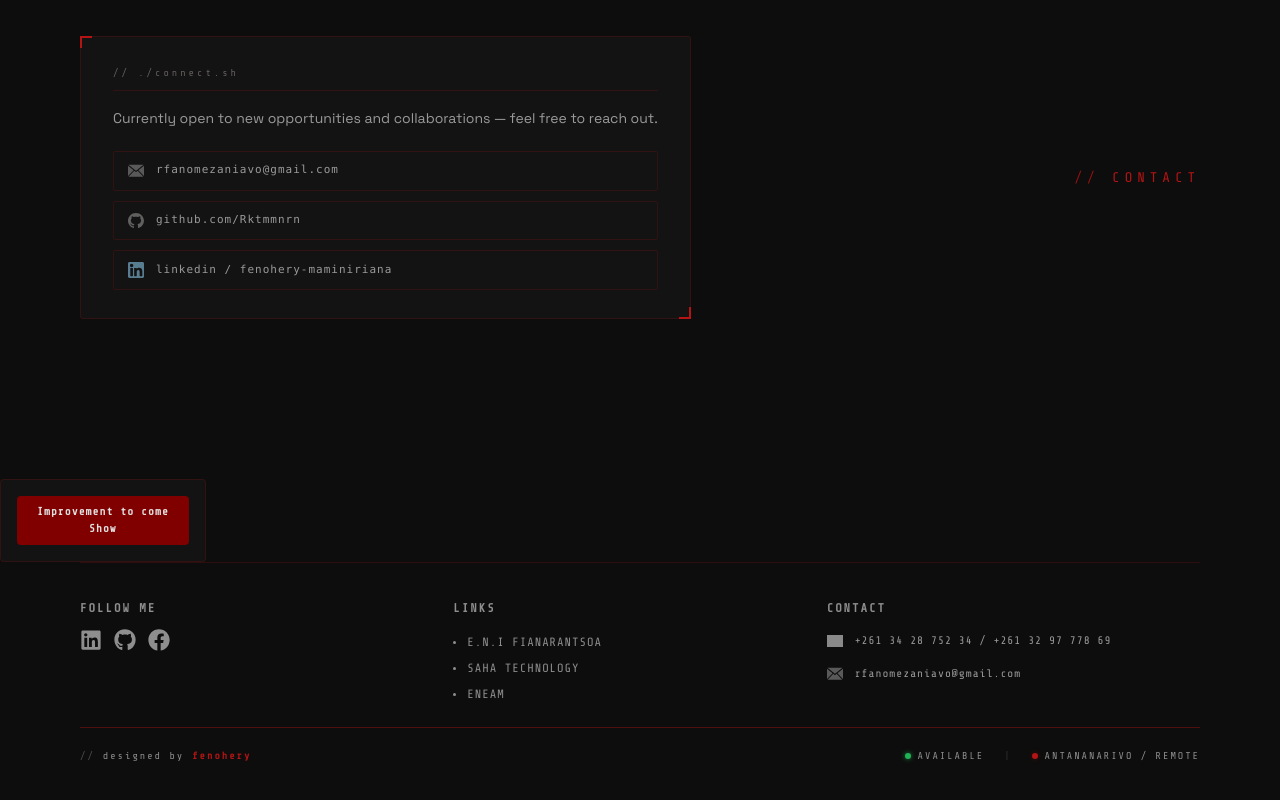
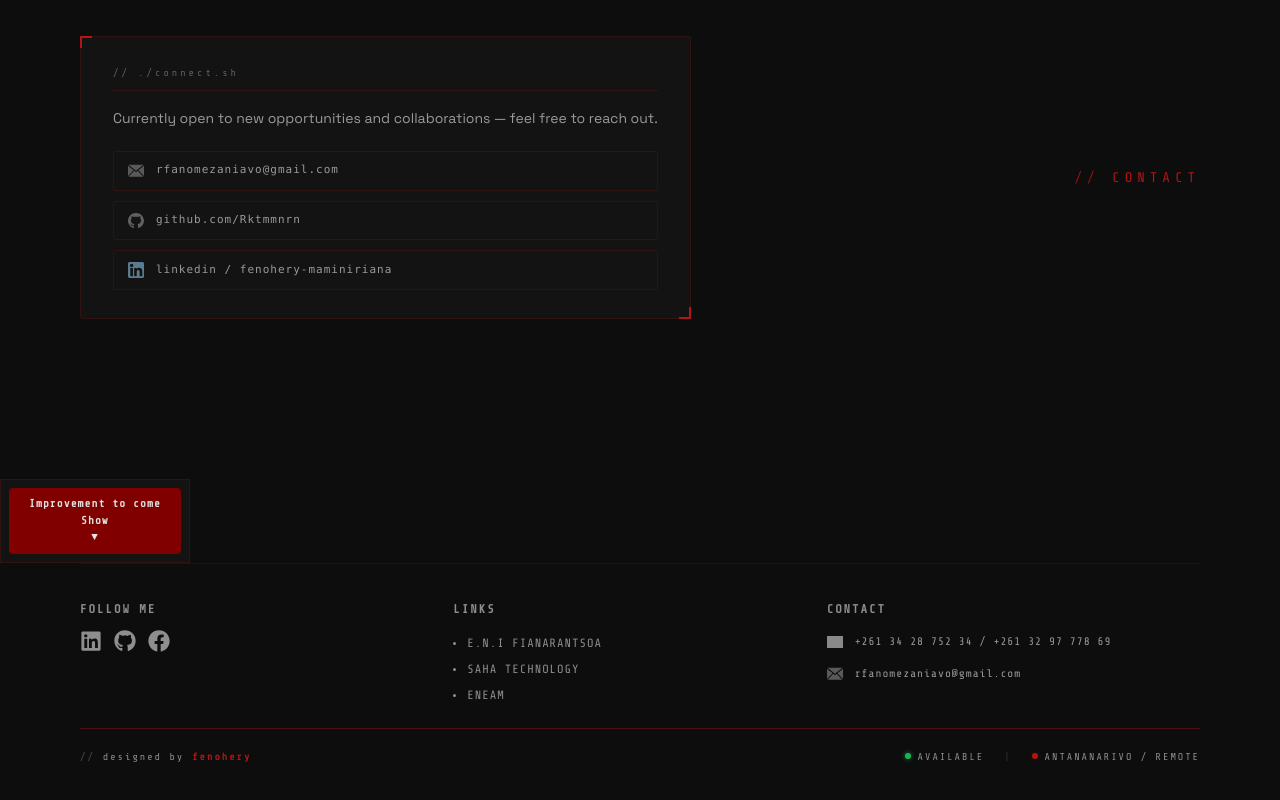
Before and after one commit to Rktmmnrn/MyPortfolio, a React (Vite) app in the folder MyPortfolio/: page / in a window 1280 px wide. Shown: the part 4183-4983 px from the top of the page. Built offline with nearby package versions, Linux system fonts and the light colour scheme; grey boxes are pictures that could not be loaded.

Commit message:
integration light mode en cour...

```diff
--- a/MyPortfolio/src/Home.tsx
+++ b/MyPortfolio/src/Home.tsx
@@ -78,6 +78,7 @@ function App() {
         theme={theme}
         toggleTheme={toggleTheme}
       />
+
       <Nav lang={lang} />
 
       <main>
@@ -111,7 +112,7 @@ function App() {
 
         <Hero lang={lang} />
 
-        <Project lang={lang}/>
+        <Project lang={lang} />
 
         <Skills lang={lang} />
 
--- a/MyPortfolio/src/component/layout/TodoList.tsx
+++ b/MyPortfolio/src/component/layout/TodoList.tsx
@@ -1,9 +1,21 @@
-import { useState } from 'react';
+import { useState, useEffect, useRef } from 'react';
 
 import Btn from '../ui/boutton'
 
 const TodoList = () => {
+  const [open, setOpen] = useState(false);
+  const ref = useRef<HTMLDivElement>(null);
   const [showList, setShowList] = useState(false);
+
+  useEffect(() => {
+    function handleClickOutside(e: MouseEvent) {
+      if (ref.current && !ref.current.contains(e.target as Node)) {
+        setOpen(false);
+      }
+    }
+    document.addEventListener("mousedown", handleClickOutside);
+    return () => document.removeEventListener("mousedown", handleClickOutside);
+  })
 
   const todos = [
     "Add clear mode",
@@ -15,14 +27,20 @@ const TodoList = () => {
   ];
 
   return (
-    <div className="bg-[#131313] border border-[rgba(180,20,20,0.18)] p-4 rounded shadow-md w-fit text-[#e2e2e2]" style={{ fontFamily: 'var(--sans)' }}>
+    <div className="bg-[#131313] p-2 border border-[var(--border)] w-fit text-[#e2e2e2]" style={{ fontFamily: 'var(--sans)' }}>
       <Btn
         className="rounded hover:bg-[#a00000] transition-all flex-col bg-[#800000] text-white"
         style={{ fontFamily: 'var(--mono)', fontSize: '11px', letterSpacing: '1px' } as React.CSSProperties}
-        onClick={() => setShowList(!showList)}
+        onClick={() => { setShowList(!showList), setOpen(!open) }}
       >
         <span>Improvement to come</span>
         <span className='font-black'>{showList ? "Hide" : "Show"}</span>
+        <span
+          className={`transition-transform duration-200 ${open ? "rotate-180" : ""
+            }`}
+        >
+          ▼
+        </span>
       </Btn>
 
       {showList && (
```
Also changed, not shown: MyPortfolio/index.html (line endings or trailing spaces).
